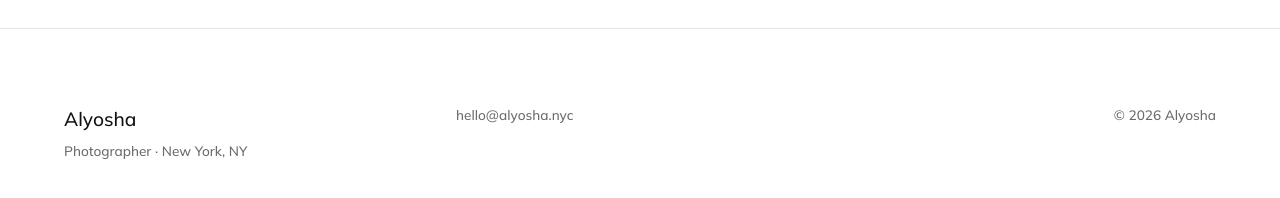
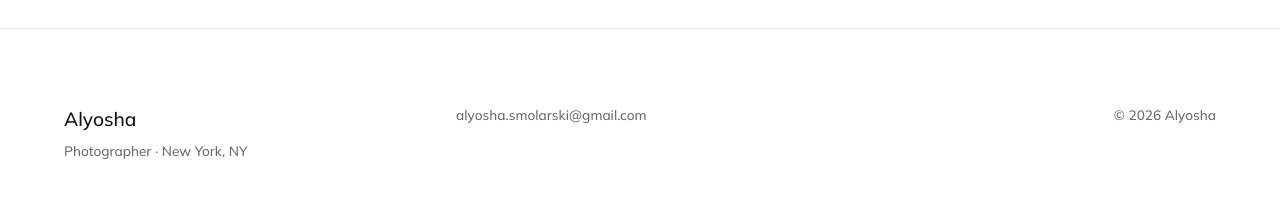
Before and after one commit to alyoshanyc/alyosha.nyc, a Jekyll site: the page built from index.md, in a window 1280 px wide and 900 px high, scrolled down 2910 px. Shown: the part 662-860 px from the top of the window. Built offline with Jekyll 4.4.1, drawn with Linux system fonts in a browser that asks for light colours.

Commit message:
chore(content): update contact email to alyosha.smolarski@gmail.com (#6)
Co-authored-by: Claude Opus 4.8 (1M context) <noreply@anthropic.com>

```diff
--- a/_config.yml
+++ b/_config.yml
@@ -8,7 +8,7 @@ url: "https://alyosha.nyc"
 baseurl: ""
 
 # Gallery contact details (edit here; used in footer + contact page)
-email: hello@alyosha.nyc
+email: alyosha.smolarski@gmail.com
 location: New York, NY
 
 # Homepage hero image (any file in assets/images/)
```
